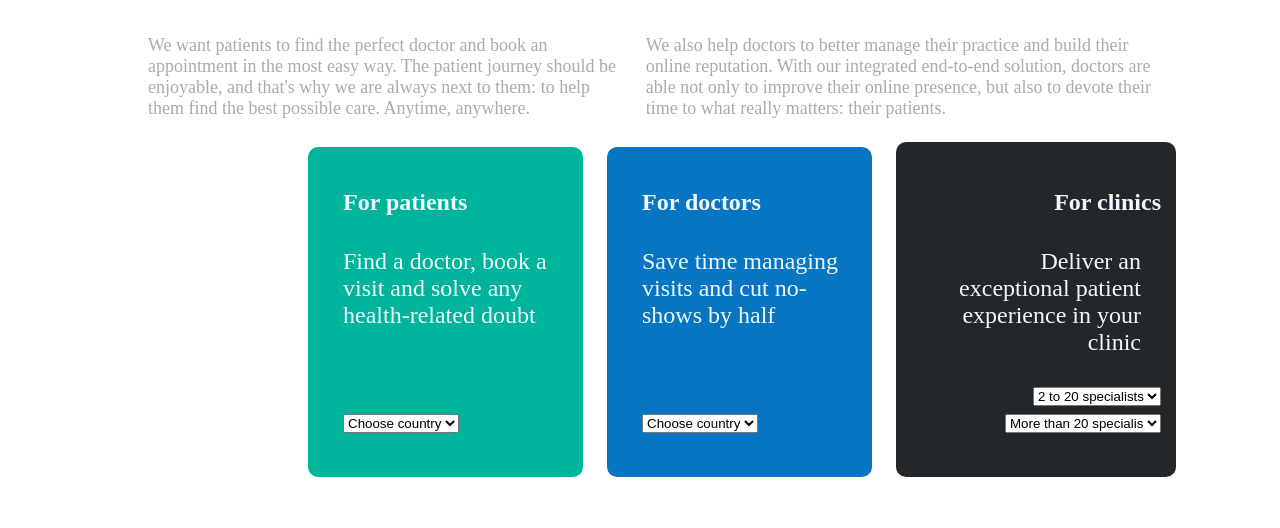
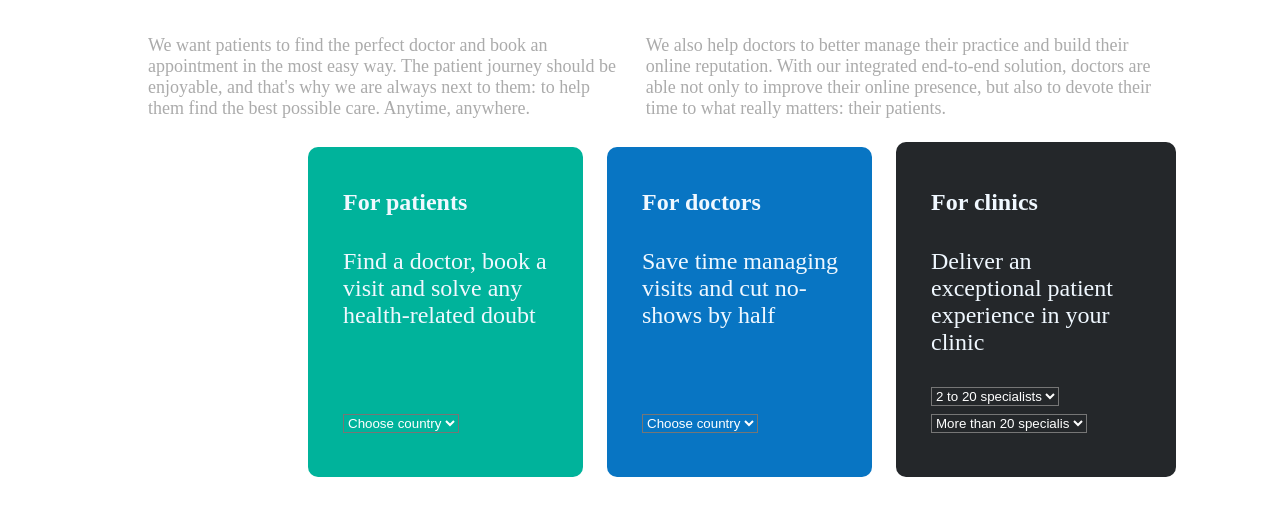
Before and after one commit to rimehmbarek/Example-web, a plain HTML site: page index.html in a window 1280 px wide. Shown: the part 181-709 px from the top of the page. Drawn offline with Linux system fonts and the light colour scheme; grey boxes are pictures that could not be loaded.

Commit message:
first commit

```diff
--- a/index.html
+++ b/index.html
@@ -40,8 +40,8 @@
 <p>Find a doctor, book a visit and solve any health-related doubt</p>
 <br><br>
 <div class="select1">
-    <select>
-        <option>Choose country</option>
+    <select id="choose1">
+        <option >Choose country</option>
         <option value="#">Argentina</option>
         <option value="#">Brazil</option>
         <option value="#">Chile</option>
@@ -59,6 +59,7 @@
 </div>
 </div>
 </div>
+</div>
 <div class="card">
     <div class ="card2">
         <h4>For doctors</h4>
@@ -66,7 +67,7 @@
 <p>Save time managing visits and cut no-shows by half</p>
 <br><br>
 <div class="select2">
-    <select>
+    <select id="choose2">
         <option>Choose country</option>
         <option value="#">Argentina</option>
         <option value="#">Brazil</option>
@@ -90,7 +91,7 @@
     <p>Deliver an exceptional patient experience in your clinic</p>
 
     <div id="select3">
-        <select>
+        <select id="choose3">
           <option>2 to 20 specialists</option>
           <option value="#">Brazil</option>
           <option value="#">Czech</option>
@@ -100,7 +101,7 @@
           <option value="#">Spain</option>
           <option value="#">Turkey</option>
         </select>
-        <select>
+        <select id="choose3">
           <option>More than 20 specialis</option>
           <option value="#">Brazil</option>
           <option value="#">Italy</option>
@@ -118,12 +119,12 @@
       <div class="logo">
             <img src="https://docplanner-gomycode.onrender.com/Countrylogos/znanylekarz.png" alt="znanylekarz" height="13px" width="75px">
             <img src="https://docplanner-gomycode.onrender.com/Countrylogos/Doctoralia.png" alt="Doctoralia" height="13px" width="75px">
-        <br>
+
             <img src="https://docplanner-gomycode.onrender.com/Countrylogos/MioDottore.png" alt="MioDottore" height="13px" width="75px">
             <img src="https://docplanner-gomycode.onrender.com/Countrylogos/doktortakvimi.png" alt="doktortakvimi"height="13px" width="75px" >
         <br>   <img src="https://docplanner-gomycode.onrender.com/Countrylogos/Znamylekar.jpg" alt="Znamylekar"height="17px" width="75px" >
             <img src="https://docplanner-gomycode.onrender.com/Countrylogos/logo-jameda.svg" alt="jameda"height="17px" width="75px">
-            <br><img src="https://docplanner-gomycode.onrender.com/Countrylogos/logo-tuotempo.svg" alt="tuotempo" height="60px" width="75px">
+            <img src="https://docplanner-gomycode.onrender.com/Countrylogos/logo-tuotempo.svg" alt="tuotempo" height="60px" width="75px">
             <img src="https://docplanner-gomycode.onrender.com/Countrylogos/logo-gipo-primary.svg" alt="gipo"height="60px" width="75px">
             <br>
             <img src="https://docplanner-gomycode.onrender.com/Countrylogos/logo-clinicloud.svg" alt="clinicloud"height="35px" width="75px">
--- a/style.css
+++ b/style.css
@@ -15,6 +15,7 @@ color:#ababab;;
     #Career{
         color: #ababab;padding-left: 30px;
         padding-right: 30px;
+        text-decoration: none;
     }
         #Departments {
             color: #ababab;
@@ -78,7 +79,7 @@ p{ padding-right: 20px;}
 }
 
 .card3{background-color:rgb(36, 39, 42);
-    text-align:right;
+    text-align:left;
     font-size:x-large;
     height: 290px;
     width: 230px;
@@ -209,3 +210,11 @@ font-family: Work Sans, Arial, sans-serif;
         font-weight: 300;
         letter-spacing: -0.5px;
         text-align: center}
+        #choose1{ color:white;
+            background-color: #00b39b;
+        }
+
+    #choose2{ background-color:rgb(8, 117, 195) ;
+    color:white}
+        #choose3{ background-color:rgb(36, 39, 42);
+        color:white }
```
